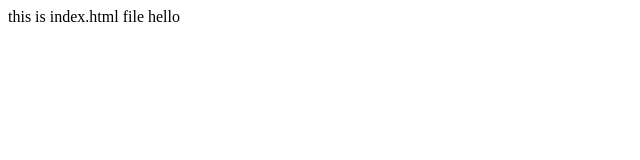
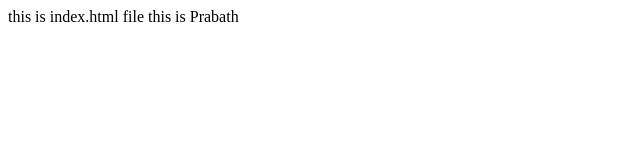
Before and after one commit to tuto1/kuppi, a plain HTML site: page index.html in a window 1280 px wide. Shown: the full height of the page, 0-640 px from the left. Drawn offline with Linux system fonts and the light colour scheme.

Commit message:
body of index changed

```diff
--- a/index.html
+++ b/index.html
@@ -4,8 +4,7 @@
 
 this is index.html file
 
-
-hello
+this is Prabath
 
 </body>
 </html>
```
